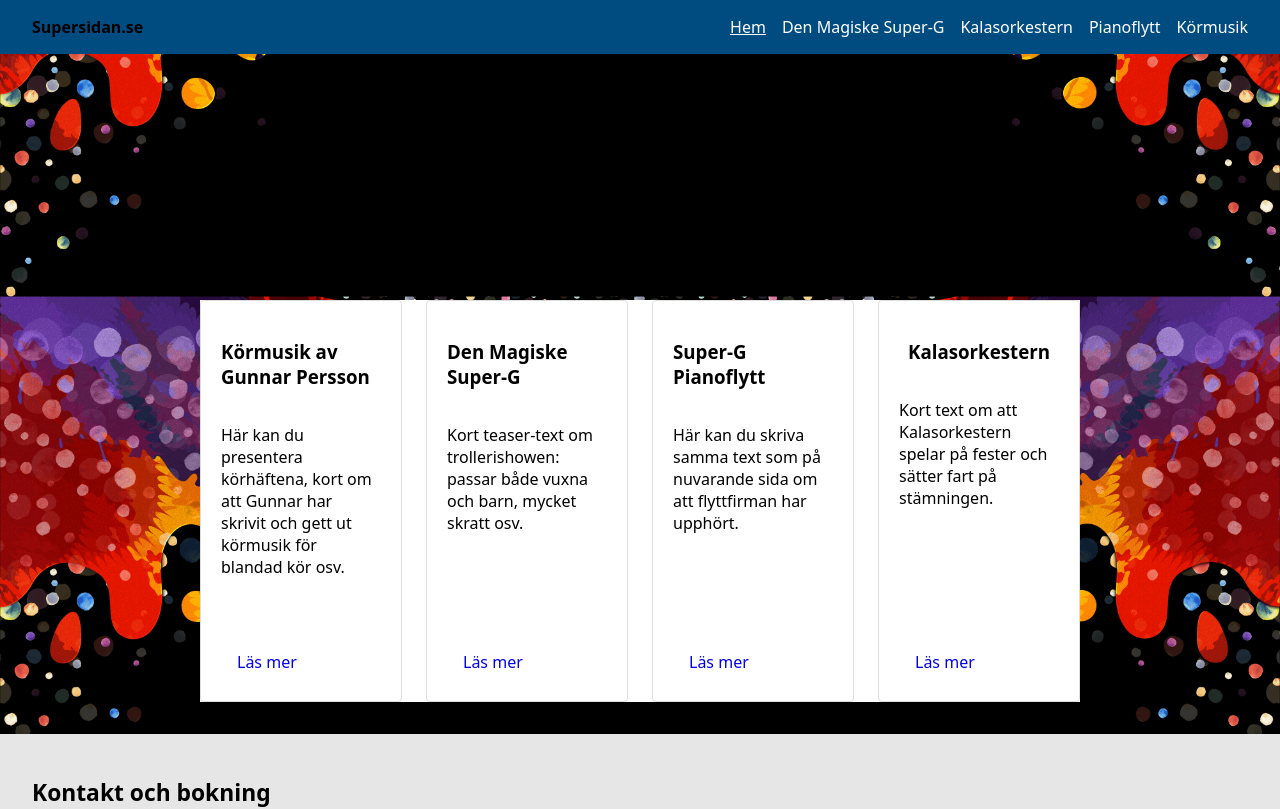
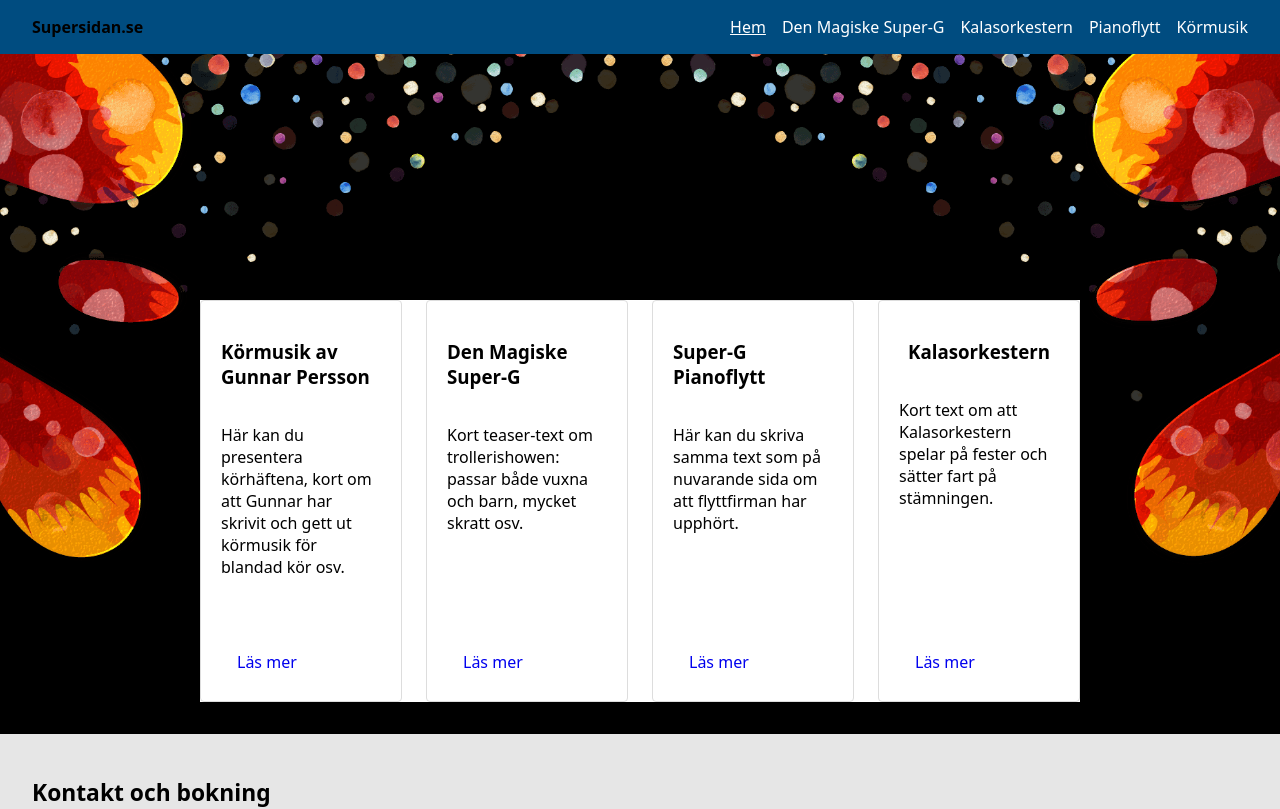
Before and after one commit to robinruden/supersidan, a React (Vite) app: page / in a window 1280 px wide. Shown: the top 809 px of the page. Built offline with nearby package versions, Linux system fonts and the light colour scheme.

Commit message:
added min-height and max-width for background image

```diff
--- a/src/styles/pages.css
+++ b/src/styles/pages.css
@@ -1,9 +1,16 @@
 .page{
 
     background-image: url(../assets/img/background.png);
-    background-size: contain;
+    background-size: cover;
     background-position: center;
     background-color: black;
-
-
+    background-repeat: no-repeat;
+    min-height: 100svh;
+    max-width: 100vw;
+    margin: 0 auto;
+   /*  display: flex;
+    flex-direction: column;
+    align-items: center;
+    justify-content: center;
+     */
 }
```
